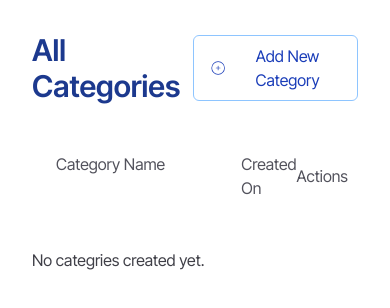
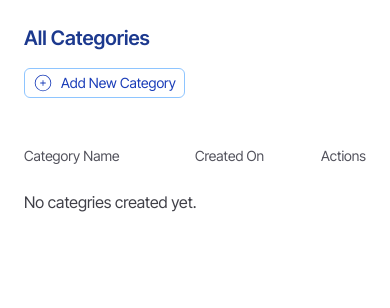
Before and after one commit to musabdev02/expense-tracker, a React (Vite) app: page /categories in a window 390 px wide. Shown: the top 308 px of the page. Built offline with nearby package versions, Linux system fonts and the light colour scheme.

Commit message:
make categroy page responsive for small devices

```diff
--- a/src/components/Categories/Category.jsx
+++ b/src/components/Categories/Category.jsx
@@ -6,16 +6,15 @@ import * as Icons from "react-icons/fa";
 const Category = ({ title, icon, date }) => {
   const IconComponent = Icons[icon] || Icons.FaQuestionCircle;
   return (
-    <div className="flex justify-between hover:bg-blue-100 p-4 rounded-lg">
-      <div className="flex items-center gap-4">
-        <span className="bg-blue-400 p-2 rounded-md">
-          {" "}
-          <IconComponent size={20} />
+    <div className="flex justify-between hover:bg-blue-100 p-2 sm:p-4 rounded-lg border-b border-zinc-200">
+      <div className="flex items-center gap-2 sm:gap-4">
+        <span className="bg-blue-400 p-2 text-md sm:text-lg rounded-md">
+          <IconComponent />
         </span>
-        <h3 className="text-lg capitalize">{title}</h3>
+        <h3 className="text-md sm:text-lg capitalize">{title}</h3>
       </div>
-      <div className="flex items-center justify-between w-4/12">
-        <p className="text-lg text-zinc-700">{date}</p>
+      <div className="flex items-center justify-between w-6/12 sm:w-4/12">
+        <p className="text-sm sm:text-lg text-zinc-700">{date}</p>
         <Button content={"Delete"} isIcon={false} theme={"red"} />
       </div>
     </div>
--- a/src/components/Layout.jsx
+++ b/src/components/Layout.jsx
@@ -7,7 +7,7 @@ const Layout = () => {
     <section>
     <div className="flex flex-col-reverse h-screen sm:flex-row ">
       <Sidebar />
-      <div className="flex-1 sm:overflow-y-hidden bg-[white] h-full p-8 sm:p-16">
+      <div className="flex-1 sm:overflow-y-hidden bg-[white] h-full p-6 sm:p-16">
        <Outlet />
       </div>
     </div>
--- a/src/components/UI/Alert.jsx
+++ b/src/components/UI/Alert.jsx
@@ -2,7 +2,7 @@ import React from 'react'
 
 const Alert = ({ content, color, isVisible }) => {
   return (
-    <div className={`z-99 absolute top-4 right-10 sm:bottom-10 ${isVisible ? "opacity-100" : "opacity-0"} ${isVisible ? "visible" : "invisible"}`}>
+    <div className={`z-99 absolute top-4 sm:top-[inherit] right-10 sm:bottom-10 ${isVisible ? "opacity-100" : "opacity-0"} ${isVisible ? "visible" : "invisible"}`}>
       <div className={`w-80 sm:w-96 p-2 px-4 border ${color === "red" ? "border-red-300 bg-red-100" : "border-green-300 bg-green-100"} rounded-lg flex items-center gap-4`}>
         <div className={`w-[15px] h-[15px] ${color === "red" ? "bg-red-500" : "bg-green-500"} rounded-[50%]`}></div>
         <h1 className='font-semibold text-md text-zinc-600'>{content}</h1>
--- a/src/components/UI/Button.jsx
+++ b/src/components/UI/Button.jsx
@@ -8,7 +8,7 @@ const Button = ({content , isIcon, theme}) => {
     addTheme = "border-blue-300 hover:bg-blue-100 text-blue-800"
   }
   return (
-    <button className={`flex items-center gap-2 border ${addTheme} cursor-pointer py-2 rounded-md px-4 `}>
+    <button className={`flex items-center gap-2 border ${addTheme} cursor-pointer py-1 sm:py-2 rounded-md sm:px-4 px-2 text-sm sm:text-md `}>
         {
             isIcon && <CiCirclePlus size={20} />
         }
--- a/src/pages/Categories.jsx
+++ b/src/pages/Categories.jsx
@@ -5,6 +5,7 @@ import { FaShoppingBag, FaDog, FaCheese, FaDollarSign, FaFolder, FaGlassMartiniA
 // components
 import Button from "../components/UI/Button";
 import Category from "../components/Categories/Category";
+import Alert from "../components/UI/Alert";
 // ICONS
 const Categories = () => {
   // avalaible icons
@@ -16,6 +17,12 @@ const Categories = () => {
   const [newCate, setNewCate] = useState(false);
   const monthNames = ["Jan", "Feb", "Mar", "Apr", "May", "Jun", "Jul", "Aug", "Sep", "Oct", "Nov", "Dec"];
   const categories = JSON.parse(localStorage.getItem("categories")) || [];
+  // alert
+  const [alertContent, setAlertContent] = useState({
+    title: "",
+    color: "red",
+    isVisible: false
+  });
 
   // functions
   const newCateRq = () => {
@@ -36,7 +43,11 @@ const Categories = () => {
 
       savedCategories.push(newOne);
       localStorage.setItem("categories", JSON.stringify(savedCategories));
-
+      setAlertContent({
+        title: "New Category Created!",
+        color: "green",
+        isVisible: true
+      })
       resetProps();
       setNewCate(false);
     }
@@ -50,11 +61,11 @@ const Categories = () => {
     {
       newCate &&
       <div className="absolute flex justify-center items-center w-full h-screen bg-zinc-800/50 left-0 top-0 z-9">
-        <div className="w-[30%] relative h-[auto] bg-white  my-4 rounded-lg px-8 py-16">
+        <div className="w-[90%] sm:w-[30%] relative h-[auto] bg-white  my-4 rounded-lg px-8 py-16">
           <span onClick={abortCateRq} className="absolute right-5 top-5 cursor-pointer">
             <IoMdClose size={22} />
           </span>
-          <h3 className="font-semibold text-3xl text-zinc-600">New Category</h3>
+          <h3 className="font-semibold text-2xl sm:text-3xl text-zinc-600">New Category</h3>
           <div className="mt-8 flex flex-col gap-4 items-start">
             <input
               type="text"
@@ -88,23 +99,23 @@ const Categories = () => {
     }
     {/* category main content */}
       <div>
-        <div className="flex items-center justify-between">
-          <h3 className="font-semibold text-3xl text-blue-900">
+        <div className="flex flex-col sm:flex-row gap-4 sm:gap-0 sm:items-center justify-between">
+          <h3 className="font-semibold text-xl sm:text-3xl text-blue-900">
             All Categories
           </h3>
           <span onClick={newCateRq}>
           <Button content={"Add New Category"} isIcon={true} />
           </span>
         </div>
-        <div className="mt-12 flex justify-between text-zinc-600 px-6">
-          <div>Category Name</div>
-          <div className="flex items-center justify-between w-4/12">
-            <div>Created On</div>
-            <div>Actions</div>
+        <div className="mt-12 flex justify-between text-zinc-600 sm:px-6">
+          <div className="text-sm sm:text-md">Category Name</div>
+          <div className="flex items-center justify-between w-6/12 sm:w-4/12">
+            <div className="text-sm sm:text-md">Created On</div>
+            <div className="text-sm sm:text-md">Actions</div>
           </div>
         </div>
         {/* categories */}
-        <div className="mt-12 flex flex-col gap-4 h-[70vh] overflow-y-auto hiddenScrollbar">
+        <div className="mt-6 sm:mt-12 flex flex-col gap-4 sm:h-[70vh] overflow-y-auto hiddenScrollbar">
           {
             categories.length >= 1 ?
             categories.reverse().map((item, index) => (
@@ -114,6 +125,7 @@ const Categories = () => {
           }
         </div>
       </div>
+      <Alert content={alertContent.title} color={alertContent.color} isVisible={alertContent.isVisible}/>
     </>
   );
 };
--- a/src/pages/Home.jsx
+++ b/src/pages/Home.jsx
@@ -111,7 +111,7 @@ const Home = () => {
           description: transDesc,
           icon: selectedIcon,
           date: new Date().getDate() + "/" + (new Date().getMonth()+1 ).toLocaleString().padStart(2, 0),
-          time: hours + ":" + new Date().getMinutes().toLocaleString().padStart(2, 0) + period
+          time: hours + ":" + new Date().getMinutes().toLocaleString().padStart(2, 0) + " " + period
         };
         savedTranscations.push(newOne);
         localStorage.setItem("transcations", JSON.stringify(savedTranscations));
@@ -176,7 +176,7 @@ const Home = () => {
             >
               <IoMdClose size={22} />
             </span>
-            <h3 className="font-semibold text-3xl text-zinc-600">
+            <h3 className="font-semibold text-2xl sm:text-3xl text-zinc-600">
               New Transcation
             </h3>
             <div className="mt-8 flex flex-col gap-4 items-start">
@@ -258,7 +258,7 @@ const Home = () => {
           <TransactionsContainer newTransRq={newTransRq}/>
           </div>
           {/* info & news */}
-          <div className="w-[100%] sm:w-[30%] py-8 sm:px-14">
+          <div className="hidden sm:block w-[100%] sm:w-[30%] py-8 sm:px-14">
             <h4 className="mb-6 text-lg text-zinc-500">News & Information</h4>
             {/* add balance card! */}
             {
```
